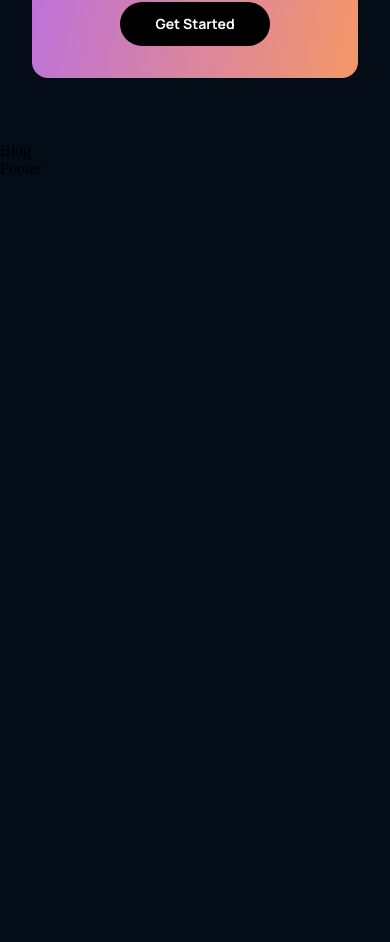
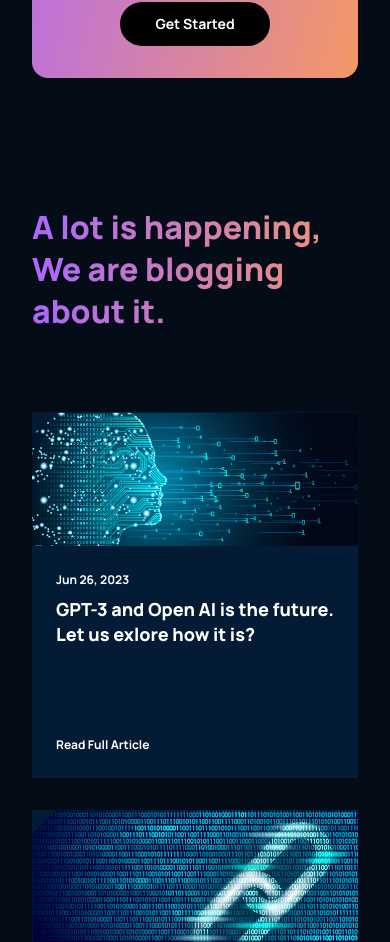
Before and after one commit to vikasmittal7011/gpt3, a React (Create React App) app: page / in a window 390 px wide. Shown: the part 5255-6197 px from the top of the page. Before the commit the page ends 5433 px from the top, so only its background shows below. Built offline with nearby package versions, Linux system fonts and the light colour scheme.

Commit message:
Complete blog

```diff
--- a/src/components/articals/Aritcal.js
+++ /dev/null
@@ -1,11 +0,0 @@
-import React from 'react'
-
-import "./artical.css"
-
-const Aritcal = () => {
-  return (
-    <div>Aritcal</div>
-  )
-}
-
-export default Aritcal
--- /dev/null
+++ b/src/components/articles/Aritcle.js
@@ -0,0 +1,22 @@
+import React from "react";
+
+import "./article.css";
+
+const Aritcale = ({ imageURL, date, title }) => {
+  return (
+    <div className="gpt3__blog-container_article">
+      <div className="gpt3__blog-container-article-image">
+        <img src={imageURL} alt="Blog_Image" width="100%" height="100%" />
+      </div>
+      <div className="gpt3__blog-container-article-content">
+        <div>
+          <p>{date}</p>
+          <h3>{title}</h3>
+        </div>
+        <p>Read Full Article</p>
+      </div>
+    </div>
+  );
+};
+
+export default Aritcale;
--- /dev/null
+++ b/src/components/articles/article.css
@@ -0,0 +1,54 @@
+.gpt3__blog-container_article {
+  width: 100%;
+  height: 100%;
+  display: flex;
+  flex-direction: column;
+  background: var(--color-footer);
+  background: var(--color-footer);
+}
+
+.gpt3__blog-container_article-image {
+  width: 100%;
+  height: 100%;
+  background: var(--color-footer);
+}
+
+.gpt3__blog-container_article-image img {
+  width: 100%;
+  height: 100%;
+}
+
+.gpt3__blog-container-article-content {
+  display: flex;
+  flex-direction: column;
+  justify-content: space-between;
+  padding: 1rem 1.5rem;
+  height: 100%;
+  color: white;
+  font-family: var(--font-family);
+}
+
+.gpt3__blog-container-article-content p {
+  font-size: 12px;
+  line-height: 35px;
+  font-weight: bold;
+}
+
+.gpt3__blog-container-article-content h3 {
+  font-size: 25px;
+  line-height: 30px;
+  font-weight: 800;
+  cursor: pointer;
+  margin-bottom: 5rem;
+}
+
+.gpt3__blog-container-article-content p:last-child {
+  cursor: pointer;
+}
+
+@media screen and (max-width: 550px) {
+  .gpt3__blog-container-article-content h3 {
+    font-size: 18px;
+    line-height: 25px;
+  }
+}
--- a/src/components/index.js
+++ b/src/components/index.js
@@ -1,6 +1,6 @@
 const { lazy } = require("react");
 
-export const Aritcal = lazy(() => import("./articals/Aritcal"));
+export const Aritcal = lazy(() => import("./articles/Aritcle"));
 export const CTA = lazy(() => import("./cta/CTA"));
 export const Brand = lazy(() => import("./brands/Brand"));
 export const Feature = lazy(() => import("./feature/Feature"));
--- a/src/containers/blog/Blog.js
+++ b/src/containers/blog/Blog.js
@@ -1,9 +1,50 @@
 import React from "react";
 
 import "./blog.css";
+import Aritcale from "../../components/articles/Aritcle";
+import { blog01, blog02, blog03, blog04, blog05 } from "./imports";
 
 const Blog = () => {
-  return <div>Blog</div>;
+  return (
+    <div className="gpt3__blog section__padding">
+      <div className="gpt3__blog-heading">
+        <h1 className="gradient__text">
+          A lot is happening, We are blogging about it.
+        </h1>
+      </div>
+      <div className="gpt3__blog-container">
+        <div className="gpt3__blog-container-groupA">
+          <Aritcale
+            imageURL={blog01}
+            date="Jun 26, 2023"
+            title="GPT-3 and Open  AI is the future. Let us exlore how it is?"
+          />
+        </div>
+        <div className="gpt3__blog-container-groupB">
+          <Aritcale
+            imageURL={blog02}
+            date="Jun 26, 2023"
+            title="GPT-3 and Open  AI is the future. Let us exlore how it is?"
+          />
+          <Aritcale
+            imageURL={blog03}
+            date="Jun 26, 2023"
+            title="GPT-3 and Open  AI is the future. Let us exlore how it is?"
+          />
+          <Aritcale
+            imageURL={blog04}
+            date="Jun 26, 2023"
+            title="GPT-3 and Open  AI is the future. Let us exlore how it is?"
+          />
+          <Aritcale
+            imageURL={blog05}
+            date="Jun 26, 2023"
+            title="GPT-3 and Open  AI is the future. Let us exlore how it is?"
+          />
+        </div>
+      </div>
+    </div>
+  );
 };
 
 export default Blog;
--- a/src/containers/blog/blog.css
+++ b/src/containers/blog/blog.css
@@ -0,0 +1,74 @@
+.gpt3__blog {
+  display: flex;
+  flex-direction: column;
+}
+
+.gpt3__blog-heading {
+  width: 100%;
+  text-align: left;
+  margin-bottom: 5rem;
+}
+
+.gpt3__blog-heading h1 {
+  font-family: var(--font-family);
+  font-size: 62px;
+  line-height: 75px;
+  font-weight: 800;
+}
+
+.gpt3__blog-container {
+  display: flex;
+  flex-direction: row;
+}
+
+.gpt3__blog-container-groupA {
+  flex: 0.75;
+  margin-right: 2rem;
+}
+
+.gpt3__blog-container-groupB {
+  flex: 1;
+  display: grid;
+  grid-template-columns: repeat(2, 1fr);
+  grid-gap: 2rem;
+}
+
+@media screen and (max-width: 1050px) {
+  .gpt3__blog-container {
+    flex-direction: column-reverse;
+  }
+
+  .gpt3__blog-container-groupA {
+    margin: 2rem 0;
+  }
+
+  .gpt3__blog-container-groupA .gpt3__blog-container_article {
+    width: 48%;
+  }
+
+  .gpt3__blog-container-groupA .gpt3__blog-container_article-image {
+    height: 250px;
+  }
+}
+
+@media screen and (max-width: 700px) {
+  .gpt3__blog-container-groupB {
+    grid-template-columns: repeat(1, 1fr);
+  }
+
+  .gpt3__blog-container-groupA .gpt3__blog-container_article {
+    width: 100%;
+  }
+
+  .gpt3__blog-heading h1 {
+    font-size: 46px;
+    line-height: 52px;
+  }
+}
+
+@media screen and (max-width: 550px) {
+  .gpt3__blog-heading h1 {
+    font-size: 32px;
+    line-height: 42px;
+  }
+}
--- /dev/null
+++ b/src/containers/blog/imports.js
@@ -0,0 +1,7 @@
+import blog01 from "../../assets/blog01.png";
+import blog02 from "../../assets/blog02.png";
+import blog03 from "../../assets/blog03.png";
+import blog04 from "../../assets/blog04.png";
+import blog05 from "../../assets/blog05.png";
+
+export { blog01, blog02, blog03, blog04, blog05 };
```
Also changed, not shown: src/components/articals/artical.css (deleted).
